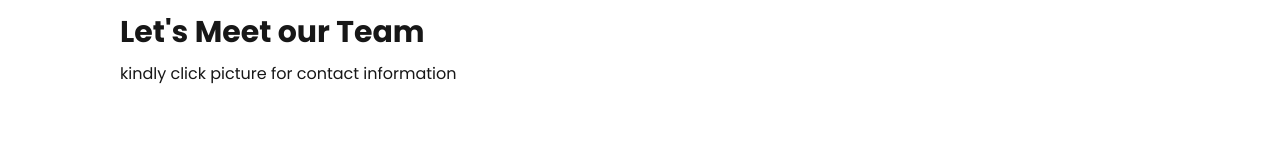
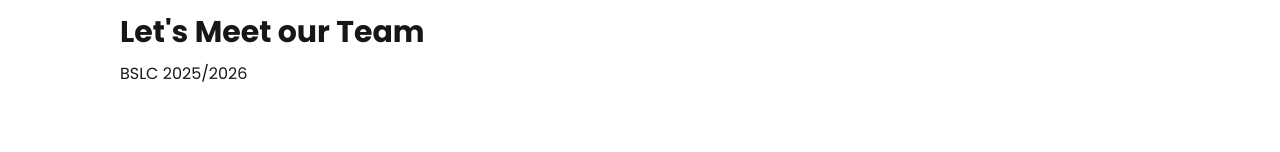
Before and after one commit to BinusStudentLearningCommunity/MainWebsite, a Next.js app in the folder frontend/: page /structure in a window 1280 px wide. Shown: the part 195-347 px from the top of the page. Built offline with nearby package versions, Linux system fonts and the light colour scheme.

Commit message:
feat: finalizing structure page

```diff
--- a/frontend/src/app/structure/page.tsx
+++ b/frontend/src/app/structure/page.tsx
@@ -9,7 +9,7 @@ export default function Structure() {
       <header className="mx-10 md:mx-30 my-10">
         <h6 className="text-aqua font-tangerine">Organization Structure</h6>
         <h1 className="text-3xl font-bold py-3">Let&apos;s Meet our Team</h1>
-        <p>kindly click picture for contact information</p>
+        <p>BSLC 2025/2026</p>
       </header>
 
       <div className="mt-10 mb-40">
```
